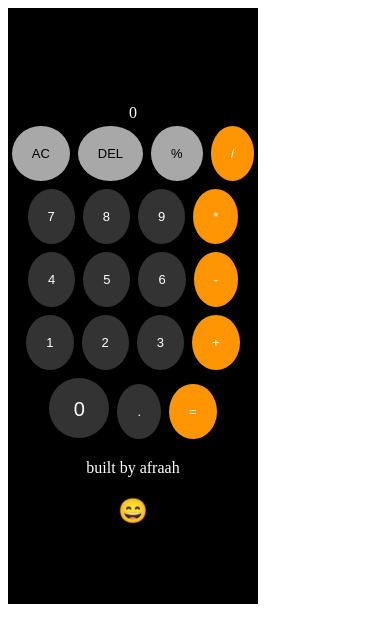
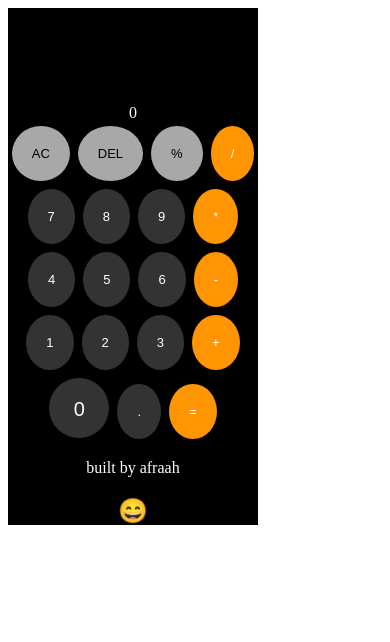
Before and after one commit to Afraahhh04/my-calculator, a plain HTML site: page index.html in a window 390 px wide. Drawn offline with Linux system fonts and the light colour scheme.

Commit message:
added screen size

```diff
--- a/index.html
+++ b/index.html
@@ -1,6 +1,7 @@
 <!DOCTYPE html>
 <html>
     <head>
+      <meta name="viewport" content="width=device-width, initial-scale=1.0">
     <title>another  website</title>
     <link rel="stylesheet" href="style.css">
     <script src="index.js"></script>
--- a/style.css
+++ b/style.css
@@ -28,6 +28,7 @@ button {
     text-align: center;
     padding-top:6rem;
 
+
   }
   .first .button {
     background-color:#A8A8A8;
@@ -43,3 +44,11 @@ button {
   width: 60px;
   height: 60px;
 }
+
+  @media screen and (max-width: 800px) {
+    .all {
+      height: auto;
+      max-width: 100%;
+    }
+
+  }
```
